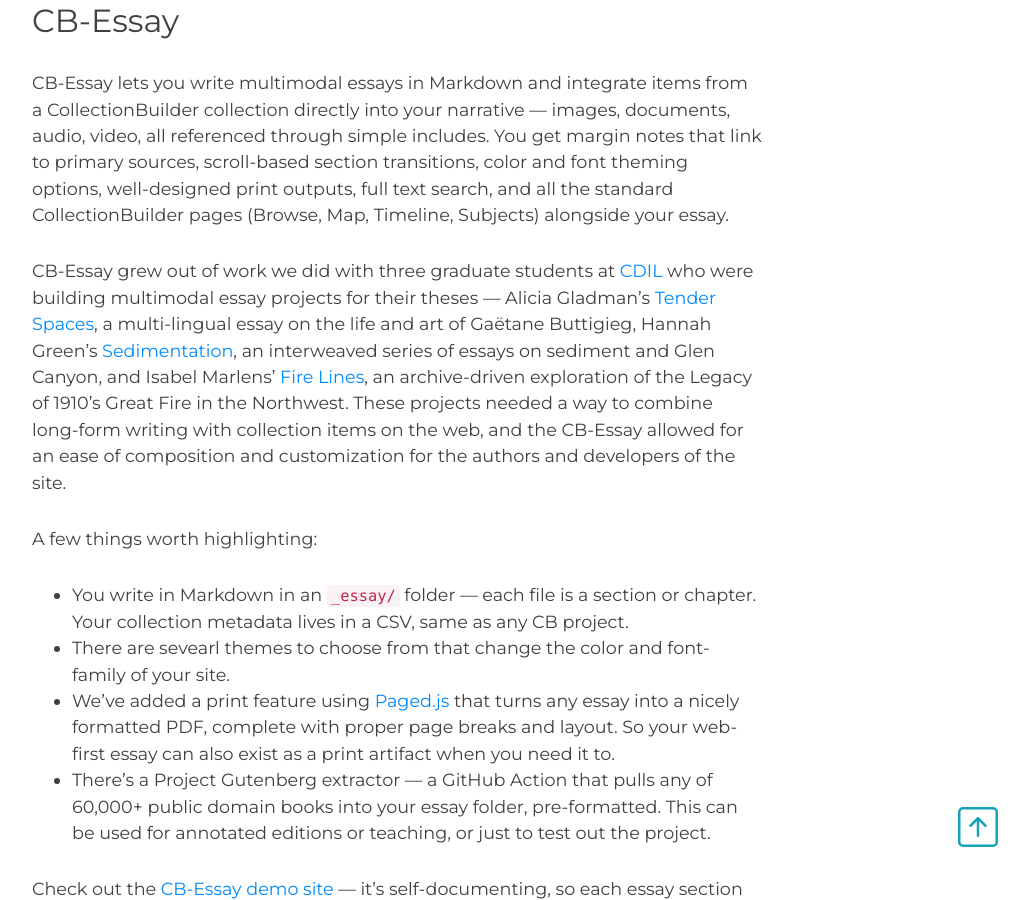
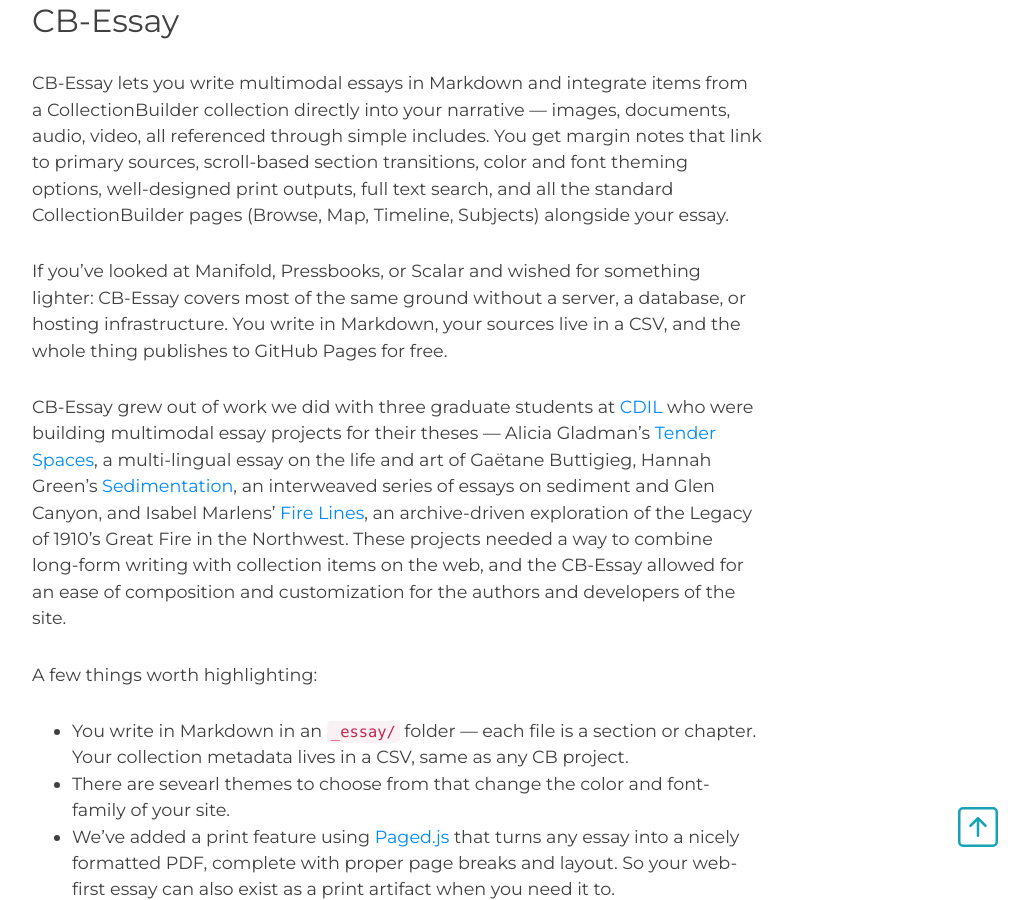
Before and after one commit to CollectionBuilder/collectionbuilder.github.io, a Jekyll site: the page built from _posts/2026-05-18-introducing-cb-essay.md, in a window 1280 px wide and 900 px high, scrolled down 886 px. Shown: the whole window, without its empty margins (243-1272 px from the left). Built offline with Jekyll 4.4.1, drawn with Linux system fonts in a browser that asks for light colours; comment, search, counter and statistics services are not loaded.

Commit message:
add other platforms note to cb-essay blog

```diff
--- a/_posts/2026-05-18-introducing-cb-essay.md
+++ b/_posts/2026-05-18-introducing-cb-essay.md
@@ -20,6 +20,8 @@
 ## CB-Essay
 
 CB-Essay lets you write multimodal essays in Markdown and integrate items from a CollectionBuilder collection directly into your narrative — images, documents, audio, video, all referenced through simple includes. You get margin notes that link to primary sources, scroll-based section transitions, color and font theming options, well-designed print outputs, full text search, and all the standard CollectionBuilder pages (Browse, Map, Timeline, Subjects) alongside your essay.
+
+If you've looked at Manifold, Pressbooks, or Scalar and wished for something lighter: CB-Essay covers most of the same ground without a server, a database, or hosting infrastructure. You write in Markdown, your sources live in a CSV, and the whole thing publishes to GitHub Pages for free.
 
 CB-Essay grew out of work we did with three graduate students at [CDIL](https://cdil.lib.uidaho.edu/) who were building multimodal essay projects for their theses — Alicia Gladman's [Tender Spaces](https://cdil.lib.uidaho.edu/tender-spaces/), a multi-lingual essay on the life and art of Gaëtane Buttigieg, Hannah Green's [Sedimentation](https://cdil.lib.uidaho.edu/sedimentation/), an interweaved series of essays on sediment and Glen Canyon, and Isabel Marlens' [Fire Lines](https://cdil.lib.uidaho.edu/fire-lines/), an archive-driven exploration of the Legacy of 1910's Great Fire in the Northwest. These projects needed a way to combine long-form writing with collection items on the web, and the CB-Essay allowed for an ease of composition and customization for the authors and developers of the site.
 
```
